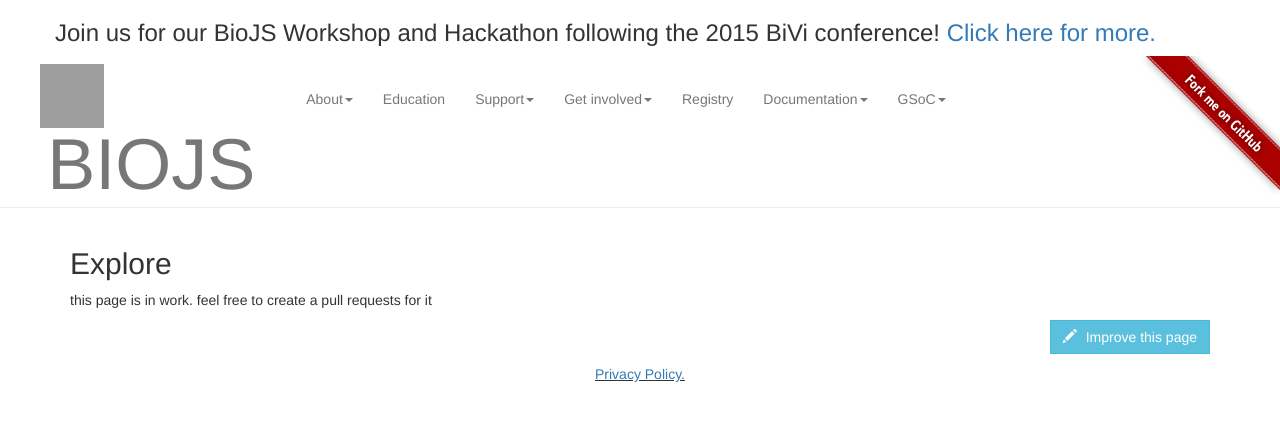
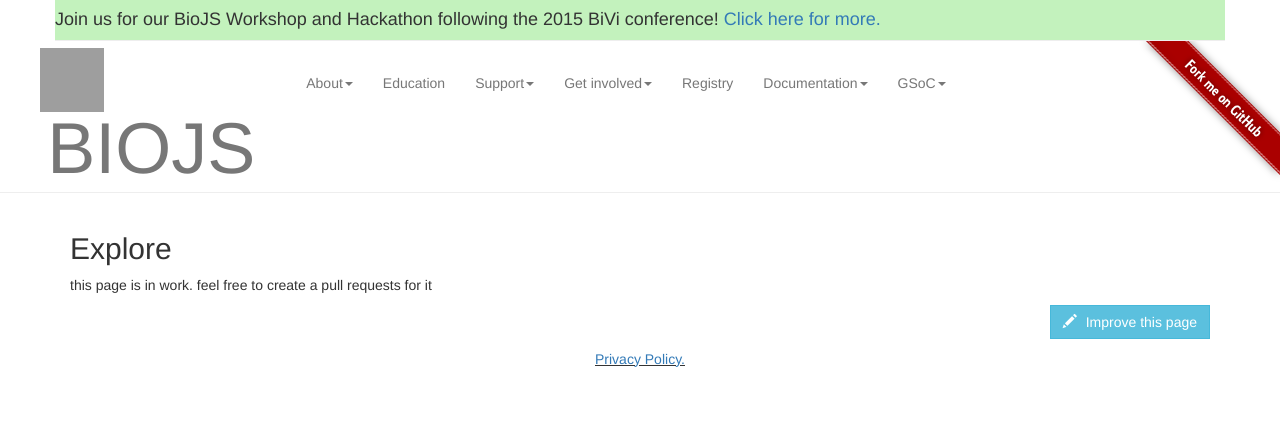
Before and after one commit to biojs/biojs.net, a Jekyll site: the page built from explore.md, in a window 1280 px wide. Shown: the top 421 px of the page. Built offline with Jekyll 4.4.1, drawn with Linux system fonts in a browser that asks for light colours; nearby versions of some CDN libraries; grey boxes are pictures that could not be loaded.

Commit message:
Changed Banner background color. Styled link in news post.

```diff
--- a/_layouts/default.html
+++ b/_layouts/default.html
@@ -45,8 +45,9 @@
 <!--  This is the banner for the BiVi Hackathon. Can and will be removed after 4.12.15. -->
 <div class="container" id="banner">
     <div class="row">
-        <h3> Join us for our BioJS Workshop and Hackathon following the 2015 BiVi conference!
-            <a href="http://biojs.net/2015/11/13/biojs-workshop-hackathon-following-bivi.html">Click here for more.</a> </h3>
+        <h4> Join us for our BioJS Workshop and Hackathon following the 2015 BiVi conference!
+            <a href="http://biojs.net/2015/11/13/biojs-workshop-hackathon-following-bivi.html">Click here for more.</a>
+		</h4>
     </div>
 </div>
 <!--  end of banner  -->
--- a/css/custom.css
+++ b/css/custom.css
@@ -1,3 +1,17 @@
+/*
+    Css for the BiVi banner
+*/
+
+#banner {
+    background-color: #C3F2BD;
+    border-bottom: 1px solid #eee;
+}
+
+/*
+    End banner css
+*/
+
+
 h1, h2, h3, h4, h5 {
   font-weight: 200;
 }
```
Also changed, not shown: css/frontpage.css (+0 -8 lines).
